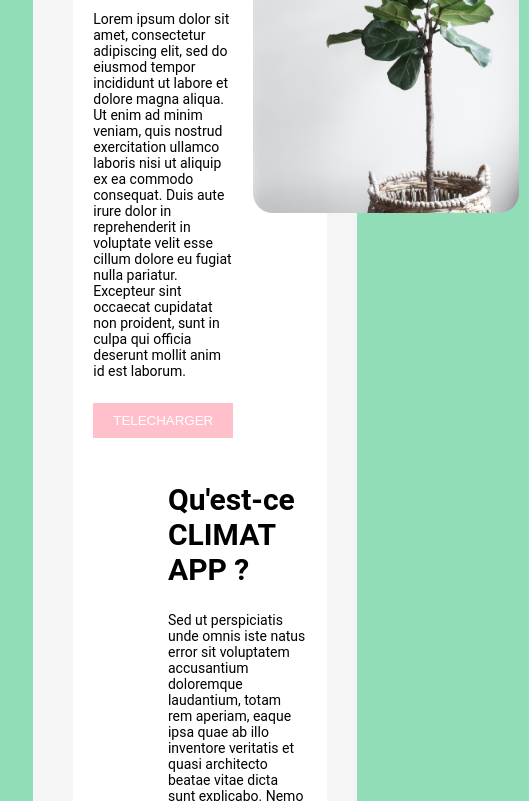
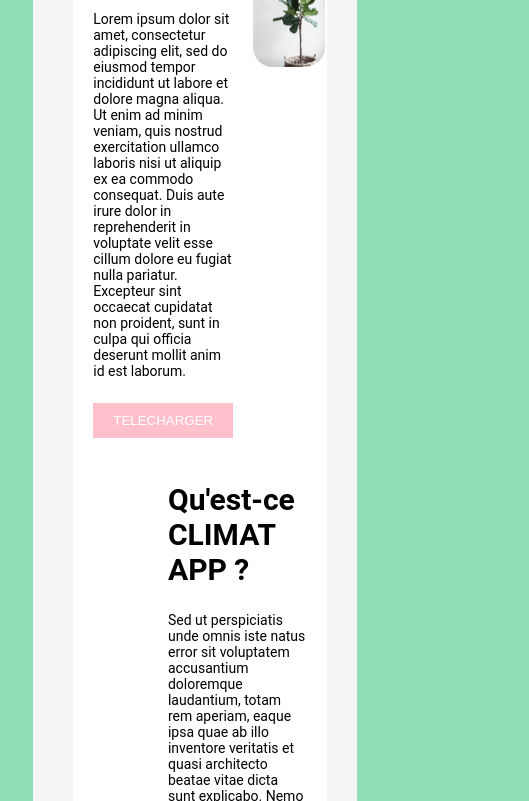
Before and after one commit to sodaexe/exercice3, a plain HTML site: page index.html in a window 390 px wide. Shown: the part 579-1380 px from the top of the page, 529 px wide, since content can reach past the window. Drawn offline with Linux system fonts and the light colour scheme; grey boxes are pictures that could not be loaded.

Commit message:
fix: img1 responsive

```diff
--- a/index.html
+++ b/index.html
@@ -29,7 +29,7 @@
                     </div>
                     <div></div>
                     <div>
-                        <img src="images/lauren-mancke-DpphPG9ENsI-unsplash.jpg" alt="app screenshot" height="400" class="img1" />
+                        <img src="images/lauren-mancke-DpphPG9ENsI-unsplash.jpg" alt="app screenshot" class="img1" />
                     </div>
                 </div>
                 <div id="article2">
--- a/style.css
+++ b/style.css
@@ -62,6 +62,7 @@
 }
 
 .main {
+    width: 100%;
     font-size: 14px;
     background-color: white;
 }
@@ -101,8 +102,13 @@
     align-items: center;
 }
 
+.img1, .img2 {
+    position: relative;
+}
+
 .img1 {
     margin: 10px;
+    height: 28vw;
 }
 
 #footer {
```
